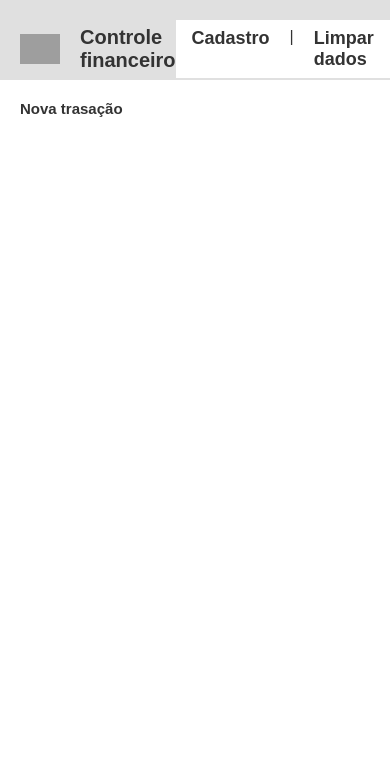
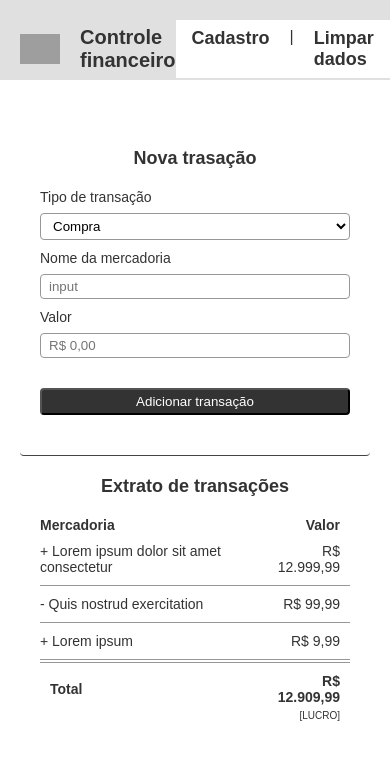
Before and after one commit to byBrunoSouza/controle-financeiro, a plain HTML site: page index.html in a window 390 px wide. Drawn offline with Linux system fonts and the light colour scheme; grey boxes are pictures that could not be loaded.

Commit message:
ajustes de respomsividade

```diff
--- a/index.html
+++ b/index.html
@@ -5,6 +5,7 @@
     <meta http-equiv="X-UA-Compatible" content="IE=edge" />
     <meta name="viewport" content="width=device-width, initial-scale=1.0" />
     <link rel="stylesheet" href="./styles/style.css" />
+    <link rel="stylesheet" href="styles/media.css" />
     <title>Controle financeiro</title>
   </head>
   <body>
@@ -33,10 +34,75 @@
       </div>
     </header>
 
-    <div class="container">
+    <main class="main">
       <section class="new-transaction">
         <h2>Nova trasação</h2>
+        <form class="form">
+          <div class="transaction type">
+            <label>Tipo de transação</label>
+            <select name="select">
+              <option value="Compra" selected>Compra</option>
+              <option value="Venda">Venda</option>
+            </select>
+          </div>
+          <div class="transaction commodity-name">
+            <label>Nome da mercadoria</label>
+            <input type="text" placeholder="input" />
+          </div>
+          <div class="transaction">
+            <label>Valor</label>
+            <input type="text" placeholder="R$ 0,00" />
+          </div>
+
+          <div class="button">
+            <button>Adicionar transação</button>
+          </div>
+        </form>
       </section>
-    </div>
+
+      <section class="Transaction-statement">
+        <h2>Extrato de transações</h2>
+        <table>
+          <thead>
+            <tr>
+              <th class="th-merchandise">Mercadoria</th>
+              <th class="value">Valor</th>
+            </tr>
+          </thead>
+          <tbody>
+            <tr>
+              <td class="commodity">
+                + Lorem ipsum dolor sit amet consectetur
+              </td>
+
+              <td class="commodity value">R$ 12.999,99</td>
+            </tr>
+
+            <tr>
+              <td class="commodity">- Quis nostrud exercitation</td>
+              <td class="commodity value">R$ 99,99</td>
+            </tr>
+
+            <tr>
+              <td class="commodity">+ Lorem ipsum</td>
+              <td class="commodity value">R$ 9,99</td>
+            </tr>
+
+            <td class="vazio"></td>
+            <td class="vazio"></td>
+
+            <tr>
+              <td class="total-extract commodity-total">Total</td>
+              <td class="total-extract commodity-value-total">R$ 12.909,99</td>
+            </tr>
+
+            <tr>
+              <td></td>
+              <td class="value profit">[LUCRO]</td>
+            </tr>
+          </tbody>
+        </table>
+      </section>
+    </main>
   </body>
 </html>
--- /dev/null
+++ b/styles/media.css
@@ -0,0 +1,58 @@
+@media screen and (max-width: 858px) {
+  .main {
+    display: block;
+    width: 100%;
+  }
+
+  .new-transaction {
+    max-width: 100%;
+  }
+
+  .form {
+    width: 100%;
+    display: flex;
+    justify-content: flex-end;
+    flex-wrap: wrap;
+  }
+
+  .transaction {
+    width: 20%;
+    margin: 0 1rem;
+  }
+
+  .commodity-name {
+    width: 50%;
+  }
+
+  .button {
+    padding-top: 2rem;
+    display: flex;
+    justify-content: center;
+
+    width: 35%;
+  }
+}
+
+@media screen and (max-width: 682px) {
+  .new-transaction {
+    border: none;
+    border-bottom: 1px solid #444;
+  }
+
+  .form {
+    display: block;
+    width: 100%;
+  }
+
+  .transaction {
+    width: 100%;
+    margin-left: 0;
+    margin-bottom: 1rem;
+  }
+
+  .button {
+    display: block;
+    width: 100%;
+    display: block;
+  }
+}
--- a/styles/style.css
+++ b/styles/style.css
@@ -16,10 +16,11 @@ body {
 .header {
   background-color: #e0e0e0;
   height: 8rem;
+  margin-bottom: 4.8rem;
 }
 
 .container {
-  max-width: 120rem;
+  max-width: 110rem;
   margin: 0 auto;
   display: flex;
   align-items: center;
@@ -61,3 +62,114 @@ body {
   font-weight: 700;
   font-size: 1.8rem;
 }
+
+/**************************/
+/* MAIN */
+/**************************/
+
+.main {
+  margin: 0 auto;
+  max-width: 110rem;
+  padding: 0 2rem;
+
+  display: flex;
+  gap: 2rem;
+  align-items: flex-start;
+}
+
+.new-transaction {
+  flex: 1;
+  padding: 2rem;
+  max-width: 40rem;
+  border: 0.1rem solid #979797;
+  border-radius: 0.4rem;
+}
+
+.transaction {
+  font-size: 1.4rem;
+  display: flex;
+  flex-direction: column;
+  margin-bottom: 1.4rem;
+}
+
+label {
+  margin-bottom: 0.8rem;
+}
+
+input,
+select {
+  background-color: #fff;
+  padding: 0.4rem 0.8rem;
+  border-radius: 0.4rem;
+  border: 0.1rem solid #979797;
+}
+
+.transaction.value {
+  margin-bottom: 2rem;
+}
+
+button {
+  width: 100%;
+  margin-bottom: 2rem;
+  background-color: #333333;
+  color: #fff;
+  padding: 0.4rem 0.8rem;
+  border-radius: 0.4rem;
+}
+
+h2 {
+  text-align: center;
+  font-size: 1.8rem;
+  margin-bottom: 2rem;
+}
+
+/***************************************/
+.Transaction-statement {
+  flex: 1;
+  padding: 2rem;
+}
+
+table {
+  width: 100%;
+  font-size: 1.4rem;
+
+  border-spacing: 0;
+}
+
+.th-merchandise {
+  text-align: start;
+}
+
+.commodity {
+  border-bottom: 1px solid #979797;
+  padding: 1rem 0;
+}
+
+.value {
+  text-align: right;
+  padding-right: 1rem;
+}
+
+.commodity-total {
+  padding-left: 1rem;
+}
+
+.total-extract {
+  font-weight: 700;
+  padding-top: 1rem;
+}
+
+.commodity-value-total {
+  text-align: end;
+  padding-right: 1rem;
+}
+
+.profit {
+  font-size: 1rem;
+  padding-top: 0.5rem;
+}
+
+.vazio {
+  border-bottom: 1px solid #979797;
+  padding: 1px;
+}
```
